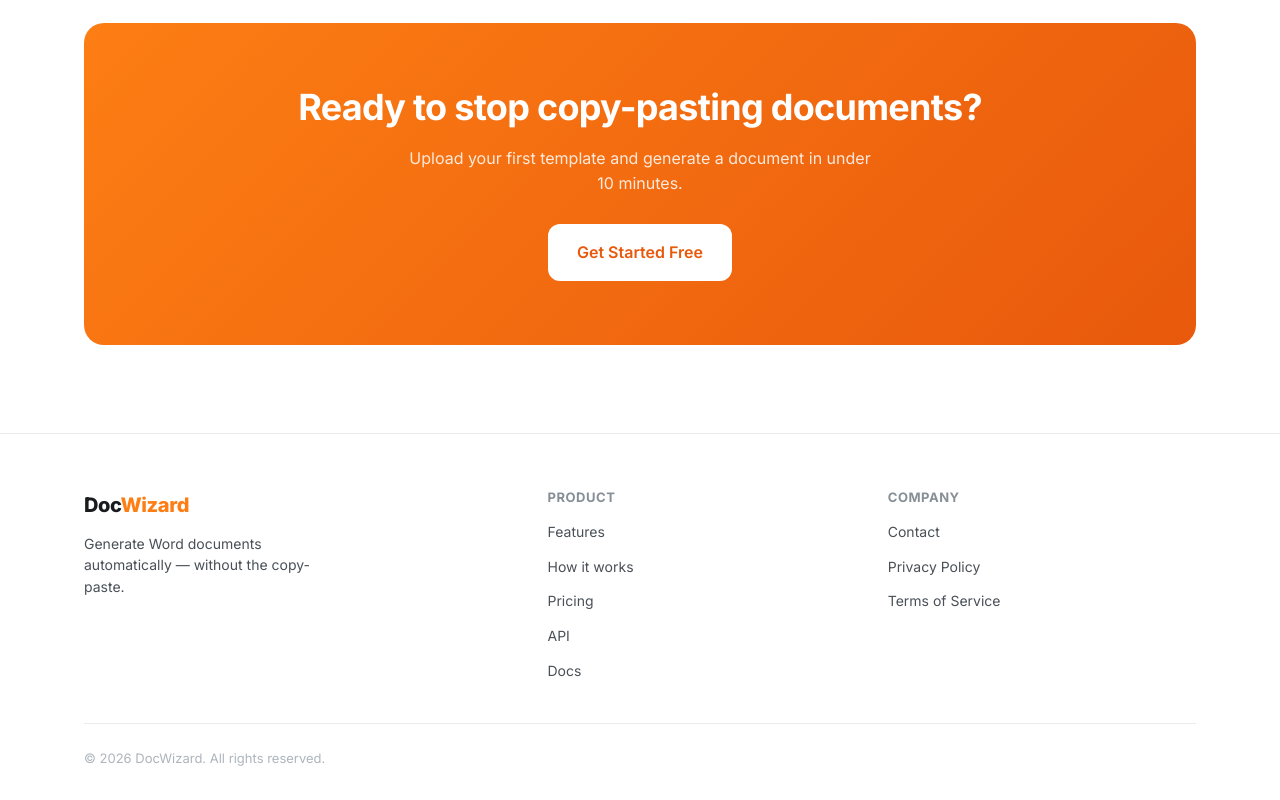
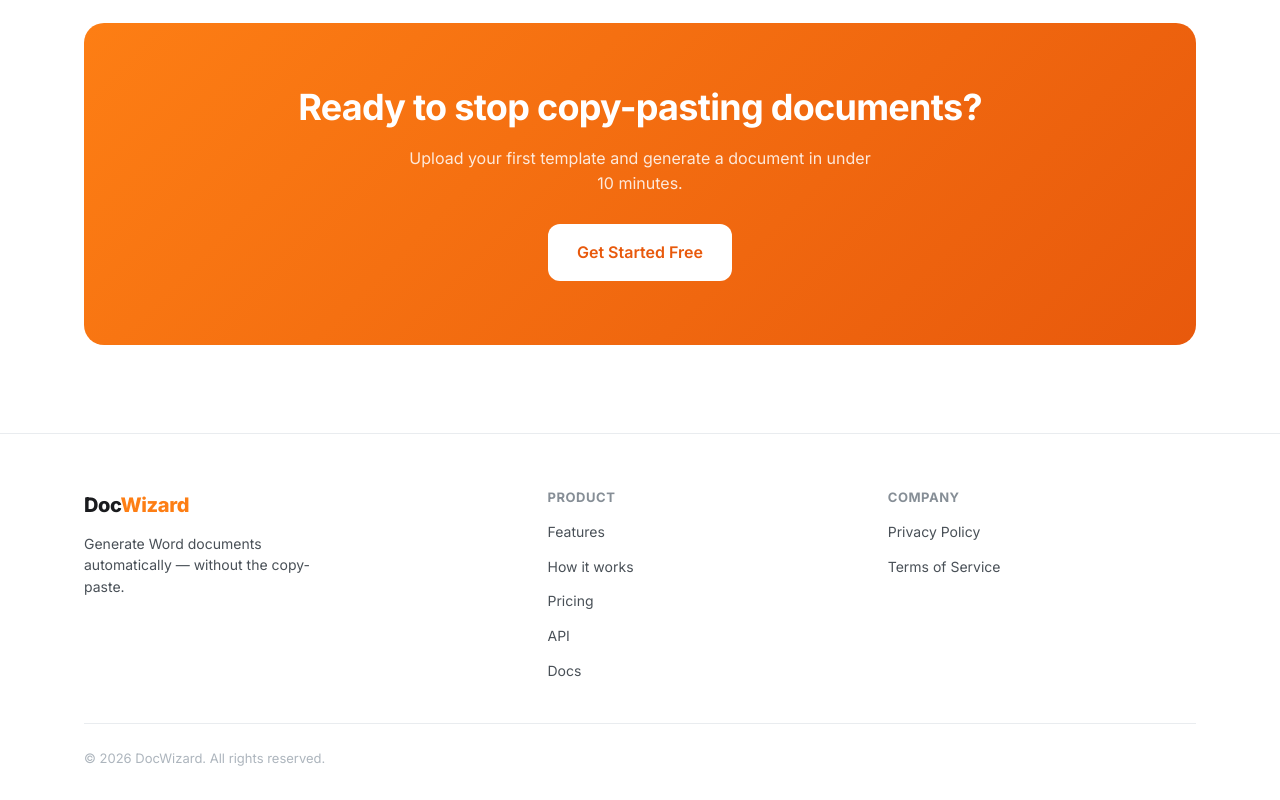
Before and after one commit to DanielOttodev/docwizard-website, a Next.js app: page / in a window 1280 px wide. Shown: the part 4580-5380 px from the top of the page. Built offline with nearby package versions, Linux system fonts and the light colour scheme.

Commit message:
legal links

```diff
--- a/components/layout/Footer.tsx
+++ b/components/layout/Footer.tsx
@@ -31,13 +31,10 @@ export function Footer() {
             <h4>Company</h4>
             <ul className="footer-links">
               <li>
-                <Link href="#">Contact</Link>
+                <Link href="/legal/privacy">Privacy Policy</Link>
               </li>
               <li>
-                <Link href="#">Privacy Policy</Link>
-              </li>
-              <li>
-                <Link href="#">Terms of Service</Link>
+                <Link href="/legal/terms">Terms of Service</Link>
               </li>
             </ul>
           </div>
```
